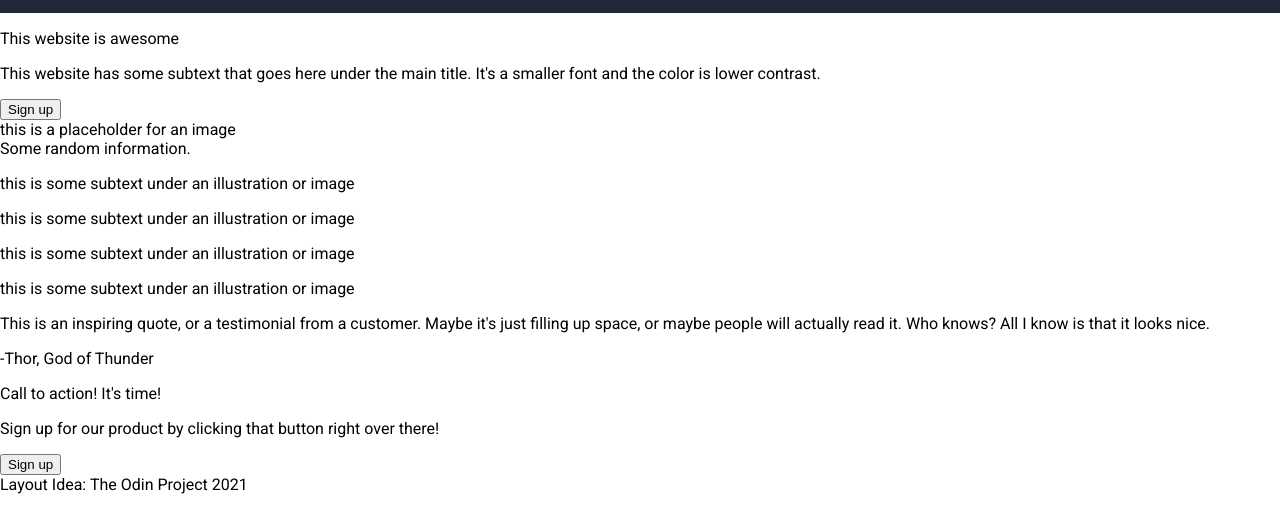
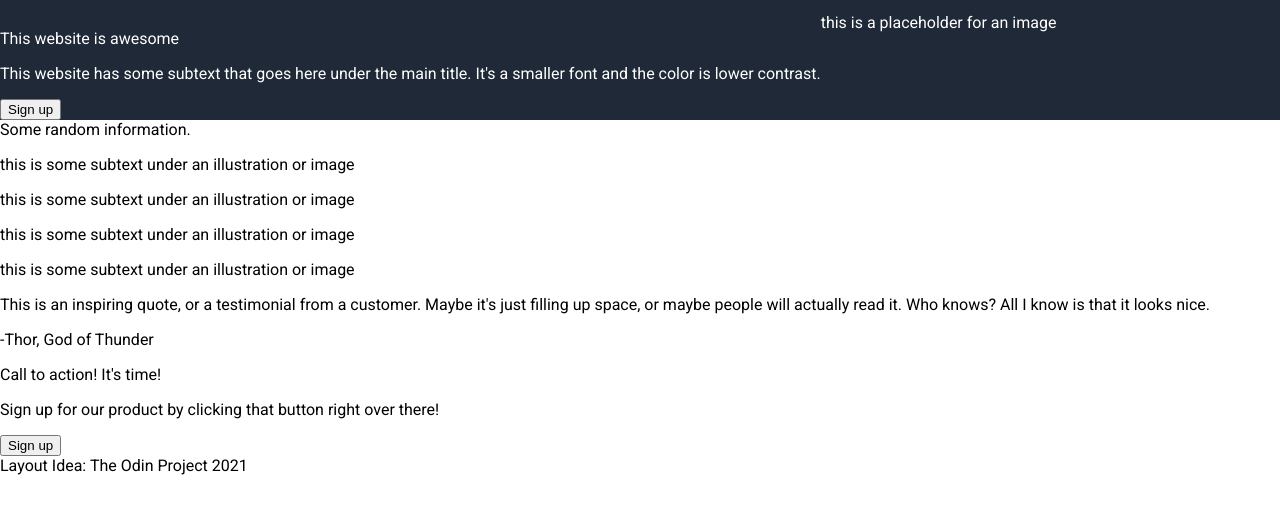
Before and after one commit to Noelle122/landing-page, a plain HTML site: page index.html in a window 1280 px wide. Shown: the part 38-570 px from the top of the page. Drawn offline with Linux system fonts and the light colour scheme.

Commit message:
In section 1, classes section1-bold and section-1-subtext added

```diff
--- a/index.html
+++ b/index.html
@@ -18,8 +18,8 @@
         <div class="content-contatiner">
             <div class="section1">
                 <div class="awesomeness-blurb">
-                    <p>This website is awesome</p>
-                    <p>This website has some subtext that goes here under the
+                    <p class="section1-bold">This website is awesome</p>
+                    <p class="section1-subtext">This website has some subtext that goes here under the
                         main title. It's a smaller font and the color is lower contrast.
                     </p>
                     <button class="button1">Sign up</button>
--- a/style.css
+++ b/style.css
@@ -33,10 +33,20 @@ li{
 /*content container may not be necessary*/
 
 .section1{
+    display: flex;
+    background-color: #1F2937;
+    color: white;
+}
+
+.awesomeness-blurb{
 
 }
 
-.awesomeness-blurb{
+.section1-bold{
+
+}
+
+.section1-subtext{
 
 }
 
```
